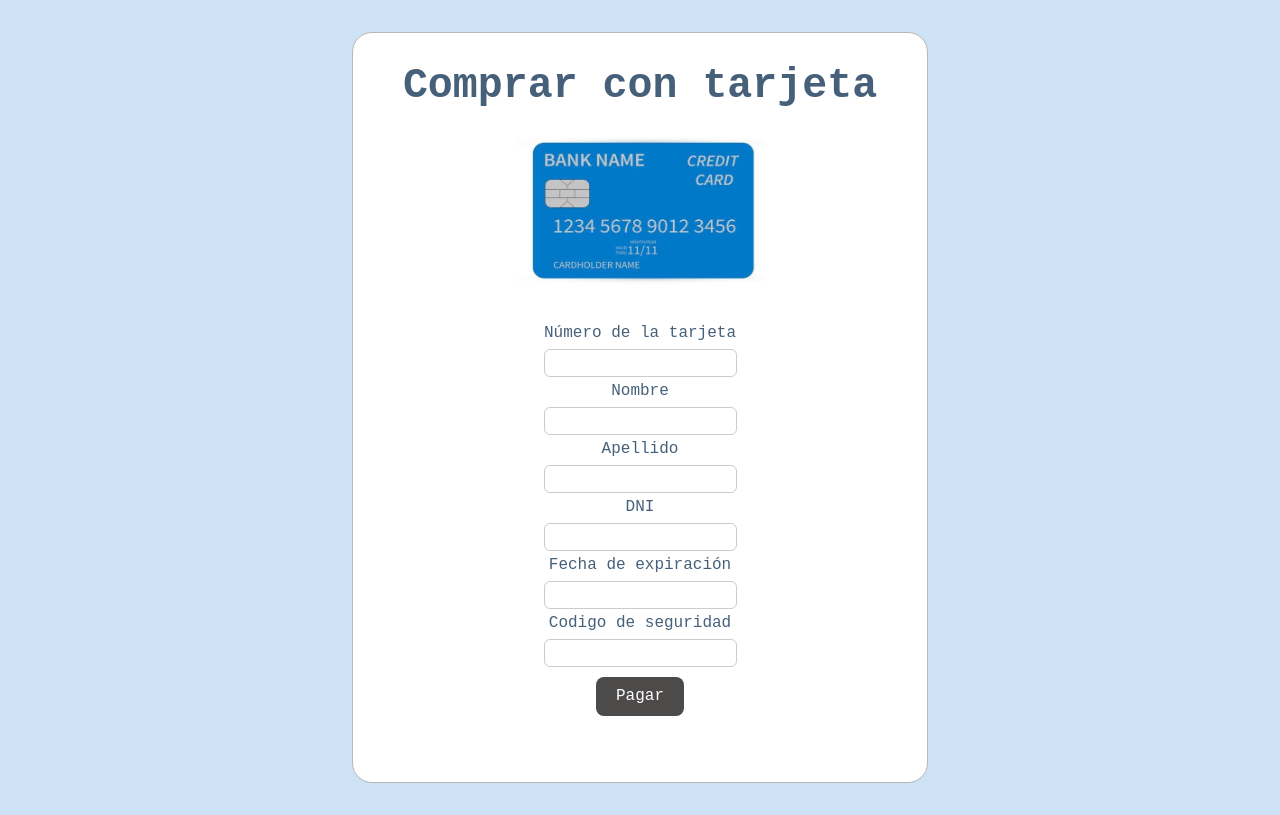
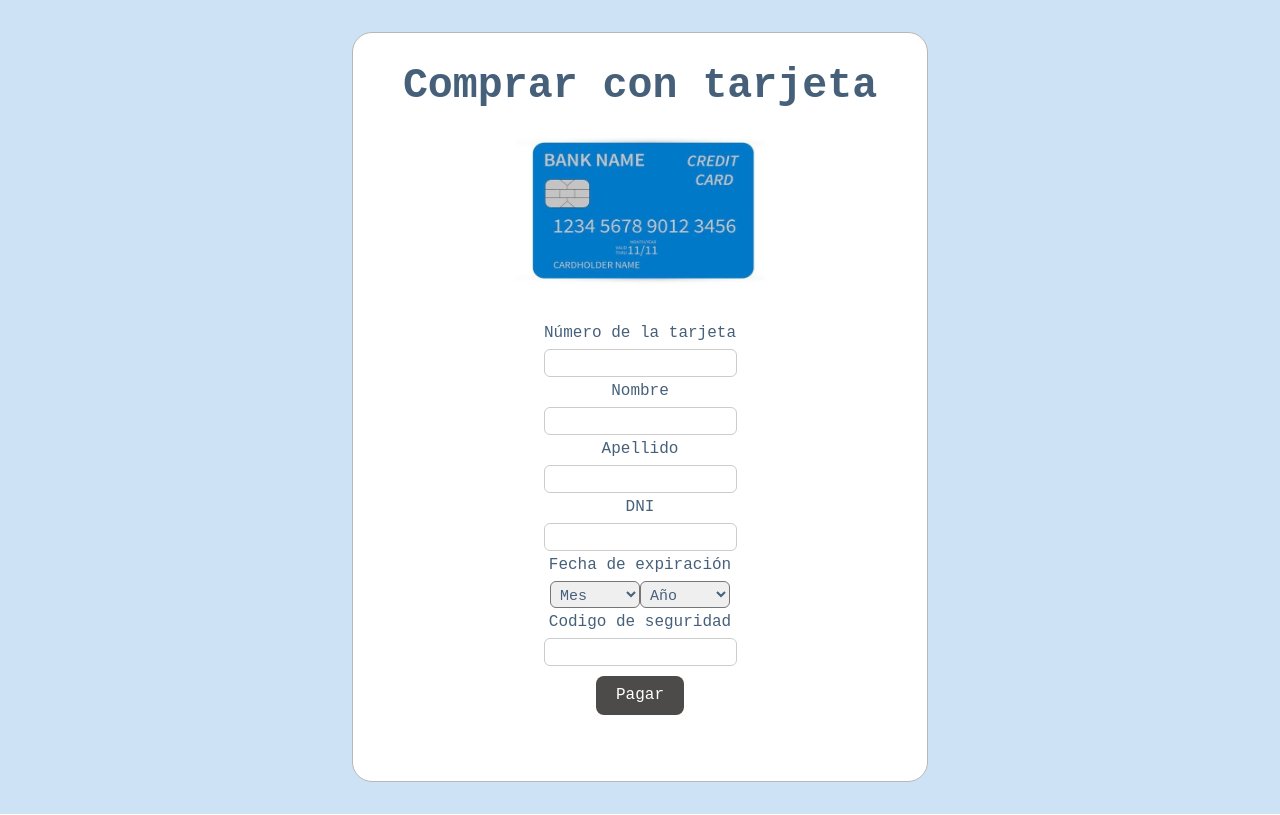
Before and after one commit to Jo-ok22/FormularioDeCompraVisa, a React (Vite) app in the folder client/: page / in a window 1280 px wide. Built offline with nearby package versions, Linux system fonts and the light colour scheme.

Commit message:
creación y finalización del formulario de compra de tarjeta funciona su popups sus validacion todo etc

```diff
--- a/client/package.json
+++ b/client/package.json
@@ -12,7 +12,8 @@
   "dependencies": {
     "axios": "^1.6.8",
     "react": "^18.2.0",
-    "react-dom": "^18.2.0"
+    "react-dom": "^18.2.0",
+    "sweetalert2": "^11.10.7"
   },
   "devDependencies": {
     "@types/react": "^18.2.66",
--- a/client/src/components/form/Form.jsx
+++ b/client/src/components/form/Form.jsx
@@ -1,4 +1,5 @@
 import { useState, useEffect } from 'react';
+import Swal from 'sweetalert2';
 import validation from './validation';
 import style from './Form.module.css';
 
@@ -22,8 +23,32 @@ const Form = () => {
     const [focusInput, setFocusInput] = useState(null);
 
 
+    const [clickCount, setClickCount] = useState(0);
+
+
+    const [Month, setMonth] = useState('');
+    const [Year, setYear] = useState('');
+
     const handleChange = (event) => {
         setInput({ ...input, [event.target.name]: event.target.value });
+    };
+
+
+    const handleMonthChange = (event) => {
+        setMonth(event.target.value);
+        updateFormattedDate(Month, event.target.value);
+    };
+
+    const handleYearChange = (event) => {
+        setYear(event.target.value);
+        updateFormattedDate(event.target.value, Year);
+    };
+
+
+
+    const updateFormattedDate = (month, year) => {
+        const formattedDate = `${month.padStart(2, '0')}/${year.slice(-2)}`;
+        setInput({ ...input, fechaCard: formattedDate });
     };
 
 
@@ -51,10 +76,55 @@ const Form = () => {
     },[input, focusInput]);
 
 
-    const handlePayment = () => {
-        alert('¡Pago Exitoso!')
-        setInput(input)
+    const handlePayment = (event) => {
+        //alert('¡Pago Exitoso!')
+        event.preventDefault()
+            if (clickCount === 0) {
+                // Mostrar el pop-up de éxito en el primer clic
+                Swal.fire({
+                    icon: 'success',
+                    title: '¡Pago Exitoso!',
+                    showConfirmButton: false,
+                    timer: 9000, // Duración del pop-up en milisegundos (en este caso, 2 segundos)
+                    confirmButtonClass: 'boton',
+                });
+            } else if((Month === '01' || Month ==='02' || Month ==='03' || Month ==='04') && (Year ==='2023' || Year ==='2024')){
+                Swal.fire({
+                    icon: 'warning',
+                    title: 'Tarjeta Caducada',
+                    text: 'El pago ha sido rechazado debido a que la tarjeta esta caducada.',
+                    confirmButtonText: 'OK',
+                    confirmButtonColor: '#0079c8',
+                });
+            } else {
+                //Mostrar el pop-up de rechazo en el segundo clic
+                Swal.fire({
+                    icon: 'error',
+                    title: 'Pago Rechazado',
+                    text: 'El pago ha sido rechazado debido a falta de fondos.',
+                    confirmButtonText: 'OK',
+                    confirmButtonColor: '#0079c8',
+                });
+            }
+
+
+
+            // Incrementar el contador de clics
+            setClickCount(clickCount + 1);
+            setInput({
+                numeroCard:'',
+                nombreCard:'',
+                apellidoCard:'',
+                DNICard:'',
+                fechaCard:'',
+                cvcCard:''
+            })
+            setMonth('');
+            setYear('');
+
+
     }
+
 
 
     return(
@@ -63,7 +133,7 @@ const Form = () => {
             <div className={style.imageCenter}>
                  <img src={imagen} alt='tarjeta' className={style.imageTamaño}/>
             </div>
-            <form className={style.formStyle}>
+            <form className={style.formStyle} onSubmit={handlePayment}>
 
              <div className={style.labelInput}>
                  <label htmlFor="numeroCard"
@@ -72,6 +142,7 @@ const Form = () => {
              </div>
                  <input type="text"
                   name="numeroCard"
+                  id="numeroCard"
                   value={input.numeroCard}
                   className={`${style.input} ${style.inputTamaño}`}
                   onChange={handleChange}
@@ -85,6 +156,7 @@ const Form = () => {
              </div>
                  <input type="text"
                  name="nombreCard"
+                 id="nombreCard"
                  className={`${style.input} ${style.inputTamaño}`}
                  value={input.nombreCard}
                  onChange={handleChange}
@@ -98,6 +170,7 @@ const Form = () => {
              </div>
                  <input type="text"
                  name="apellidoCard"
+                 id="apellidoCard"
                  className={`${style.input} ${style.inputTamaño}`}
                  value={input.apellidoCard}
                  onChange={handleChange}
@@ -110,7 +183,8 @@ const Form = () => {
                 className={style.letras}>DNI</label>
              </div>
                 <input type="text"
-                name='DNICard'
+                name="DNICard"
+                id="DNICard"
                 className={`${style.input} ${style.inputTamaño}`}
                 value={input.DNICard}
                 onChange={handleChange}
@@ -122,14 +196,45 @@ const Form = () => {
                  <label htmlFor="fechaCard"
                  className={style.letras}>Fecha de expiración</label>
              </div>
-                 <input type="text"
-                 name="fechaCard"
-                 className={`${style.input} ${style.inputTamaño}`}
-                 value={input.fechaCard}
-                 onChange={handleChange}
-                 onFocus={handleFocus}
-                 onBlur={handleBlur}/>
-                 {error.fechaCard && <p className={style.validation}>{error.fechaCard}</p>}
+
+                 <div >
+                <select value={Month} onChange={handleMonthChange} className={`${style.input} ${style.inputDesplegable}`}>
+                    <option value="">Mes</option>
+                    <option value="01">Enero</option>
+                    <option value="02">Febrero</option>
+                    <option value="03">Marzo</option>
+                    <option value="04">Abril</option>
+                    <option value="05">Mayo</option>
+                    <option value="06">Junio</option>
+                    <option value="07">Julio</option>
+                    <option value="08">Agosto</option>
+                    <option value="09">Septiembre</option>
+                    <option value="10">Octubre</option>
+                    <option value="11">Noviembre</option>
+                    <option value="12">Diciembre</option>
+                </select>
+
+                <select value={Year} onChange={handleYearChange} className={`${style.input} ${style.inputDesplegable}`}>
+                    <option value="">Año</option>
+                    <option value="2024">2024</option>
+                    <option value="2025">2025</option>
+                    <option value="2026">2026</option>
+                    <option value="2027">2027</option>
+                    <option value="2028">2028</option>
+                    <option value="2029">2029</option>
+                    <option value="2030">2030</option>
+                    <option value="2031">2031</option>
+                    <option value="2032">2032</option>
+                    <option value="2033">2033</option>
+                    <option value="2034">2034</option>
+                    <option value="2035">2035</option>
+                    <option value="2036">2036</option>
+                    <option value="2037">2037</option>
+                    <option value="2038">2038</option>
+                    <option value="2039">2039</option>
+                    <option value="2040">2040</option>
+                </select>
+            </div>
 
              <div className={style.labelInput}>
                  <label htmlFor="cvcCard"
@@ -137,6 +242,7 @@ const Form = () => {
              </div>
                  <input type="text"
                  name="cvcCard"
+                 id="cvcCard"
                  className={`${style.input} ${style.inputTamaño}`}
                  value={input.cvcCard}
                  onChange={handleChange}
@@ -151,13 +257,16 @@ const Form = () => {
                   input.DNICard === '' || error.DNICard ||
                   input.fechaCard === '' || error.fechaCard ||
                   input.cvcCard === '' || error.cvcCard) ? (
-                    <button type="submit" className={style.buttongrey}>Pagar</button>
+                    <button type="submit" className={style.buttongrey} disabled>Pagar</button>
                   ) : (
-                    <button type="submit" className={style.buttonColor} onClick={handlePayment}>Pagar</button>
+                     <button type="submit" className={style.buttonColor} >Pagar</button>
                  )}
                 </div>
 
+
+
             </form>
+
         </div>
     )
 }
--- a/client/src/components/form/Form.module.css
+++ b/client/src/components/form/Form.module.css
@@ -1,4 +1,3 @@
-
 body {
     background-color: rgb(205, 227, 245);
 }
@@ -24,16 +23,19 @@ body {
     border-radius: 10px;
 }
 
+
 .labelInput {
     display: block;
     margin-bottom: 5px; /* Reduce el espacio entre etiquetas y campos de entrada */
-    font-family: Times New Roman (12) Arial (11);
+    /* font-family: Times New Roman (12) Arial (11); */
 }
+
 
 .buttonCenter {
     text-align: center;
     margin-top: 10px; /* Reduce el espacio entre los campos de entrada y el botón */
 }
+
 
 .buttonColor {
     background-color: #0079c8;
@@ -41,17 +43,22 @@ body {
     font-family: monospace;
     font-size: 16px; /* Reduce el tamaño de la fuente */
 }
+
+
 .buttongrey{
     background-color: rgb(77, 74, 74);
     color: rgb(255, 255, 255);
     font-family: monospace;
     font-size: 16px; /* Reduce el tamaño de la fuente */
+    pointer-events: none;
 }
+
 
 .imageCenter {
     text-align: center;
     margin-bottom: 10px;
 }
+
 
 .title{
     margin-top: -20px; /* Reduce el espacio sobre el título */
@@ -59,20 +66,24 @@ body {
     color: rgb(70, 96, 122);
 }
 
+
 .letras{
     font-family: monospace;
     font-size: 16px; /* Reduce el tamaño de la fuente */
     color: rgb(70, 96, 122);
 }
 
+
 .validation{
     color:rgb(255, 0, 0);
 }
+
 
 .imageTamaño{
     height: 150px; /* Reduce el tamaño de la imagen */
     width: 250px; /* Reduce el tamaño de la imagen */
 }
+
 
 .inputTamaño{
     margin-top: -10px; /* Reduce el espacio entre los campos de entrada */
@@ -81,102 +92,26 @@ body {
     font-size: 14px; /* Tamaño de la fuente */
 }
 
+
+.inputDesplegable{
+    margin-top: -10px; /* Reduce el espacio entre los campos de entrada */
+    border-radius: 6px;
+    padding: 5px; /* Ajusta el tamaño del input, valor fijo */
+    font-size: 15px; /* Tamaño de la fuente */
+    width: 90px; /* Tamaño fijo para el input desplegable */
+    height: 27px;
+    color: rgb(70, 96, 122);
+    font-family: monospace;
+}
+
+
 input {
     padding: 5px;
     border: 1px solid #ccc;
     transition: border-color 0.9s;
 }
 
+
 .input:hover {
     box-shadow: 0 0 5px rgb(54, 151, 255);
 }
-
-
-/* .modal {
-    display: flex;
-    justify-content: center;
-    align-items: center;
-    position: fixed;
-    z-index: 1;
-    left: 0;
-    top: 0;
-    width: 100%;
-    height: 100%;
-    background-color: rgba(0, 0, 0, 0.5); /* Fondo semitransparente
-    opacity: 0; /* Inicialmente invisible */
-    /*transition: opacity 1s linear; /* Transición de opacidad */
-    /* transition: opacity 9s ease-in-out; */
-    /* transition: opacity 9s ease-in-out; */
-    /* transition: opacity 0s ease-in-out;
-    pointer-events: none; /* Evita la interacción con la modal mientras está invisible *
-}
-
-.modal.show {
-    opacity: 1; /* Hacer visible
-    pointer-events: auto; /* Permitir interacción *
-}
-
-.modalContent {
-    background-color: #fefefe;
-    padding: 20px;
-    border-radius: 10px;
-}
-
-.close {
-    color: #aaa;
-    float: right;
-    font-size: 28px;
-    font-weight: bold;
-    cursor: pointer;
-}
-
-.close:hover,
-.close:focus {
-    color: black;
-    text-decoration: none;
-    cursor: pointer;
-} */
-
-
-
-/* .modal {
-    display: flex;
-    justify-content: center;
-    align-items: center;
-    position: fixed;
-    z-index: 1;
-    left: 0;
-    top: 0;
-    width: 100%;
-    height: 100%;
-    background-color: rgba(0, 0, 0, 0.5); /* Fondo semitransparente *
-    opacity: 0; /* Inicialmente invisible *
-    transition: opacity 5s ease-in-out; /* Transición de opacidad de 9 segundos *
-    pointer-events: none; /* Evita la interacción con el modal mientras está invisible *
-}
-
-.modal.show {
-    opacity: 1; /* Hacer visible *
-    pointer-events: auto; /* Permitir interacción *
-}
-
-.modalContent {
-    background-color: #fefefe;
-    padding: 20px;
-    border-radius: 10px;
-}
-
-.close {
-    color: #aaa;
-    float: right;
-    font-size: 28px;
-    font-weight: bold;
-    cursor: pointer;
-}
-
-.close:hover,
-.close:focus {
-    color: black;
-    text-decoration: none;
-    cursor: pointer;
-} */
```
Also changed, not shown: 1 other file (tests, documents, lock files or other folders).
